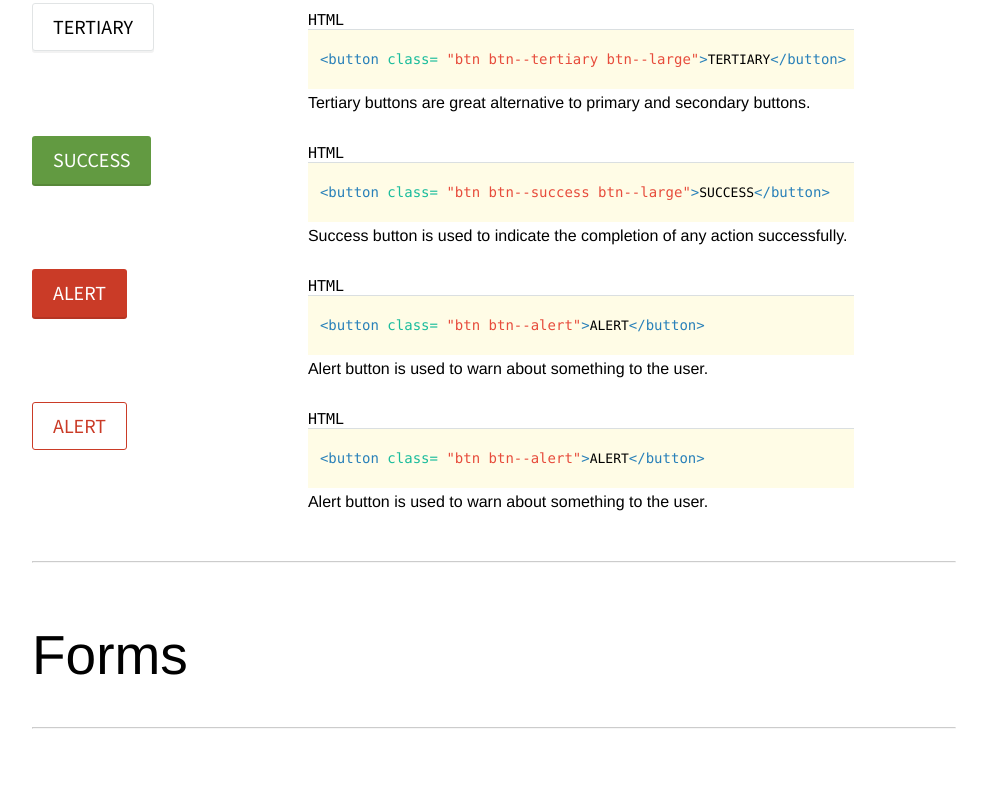
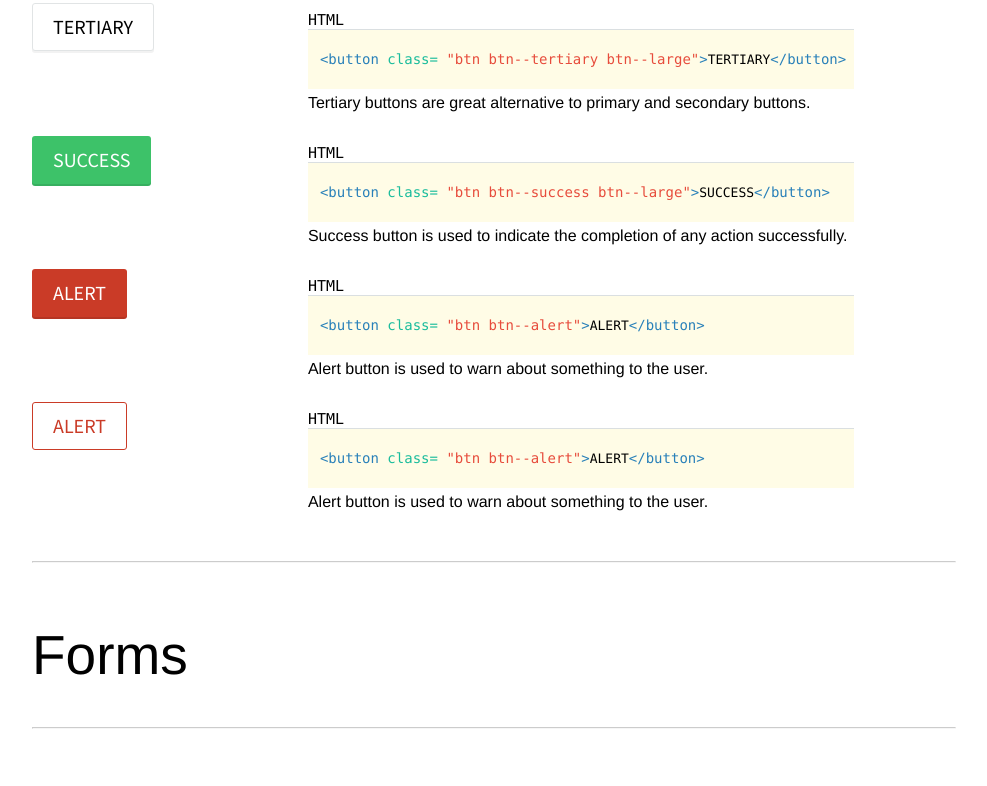
Before and after one commit to yogasaikrishna/hyphen, a website: page doc/index.html in a window 1280 px wide. Shown: the part 1357-2143 px from the top of the page, without its empty margins (48-1035 px from the left). Drawn offline with nearby package versions, Linux system fonts and the light colour scheme.

Commit message:
Changed success color

```diff
--- a/bower.json
+++ b/bower.json
@@ -1,6 +1,6 @@
 {
   "name": "hyphen",
-  "version": "0.1.2",
+  "version": "0.1.9",
   "homepage": "https://github.com/finday/hyphen",
   "authors": [
     "Yogasaikrishna <yogasaikrishna@gmail.com>"
--- a/scss/global/_settings.scss
+++ b/scss/global/_settings.scss
@@ -7,7 +7,7 @@ $black: #000;
 $base-black: #34495e !default;
 $base-blue: #1fbad6 !default;
 $base-white: #fff !default;
-$base-green: #629a41 !default;
+$base-green: #3dc269 !default;
 $base-red: #ca3b27 !default;
 $base-orange: #ecab20 !default;
 
```
Also changed, not shown: dist/hyphen.css, doc/css/hyphen.css.
